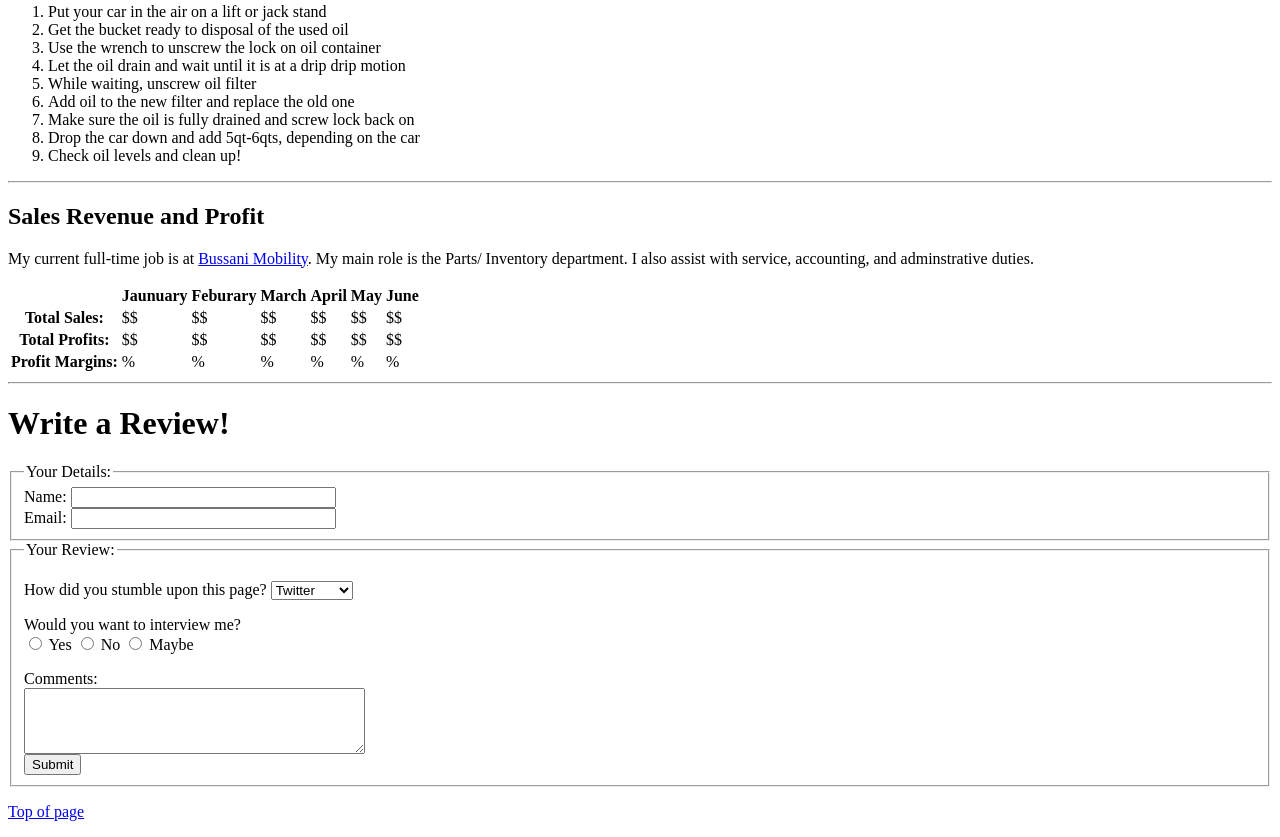
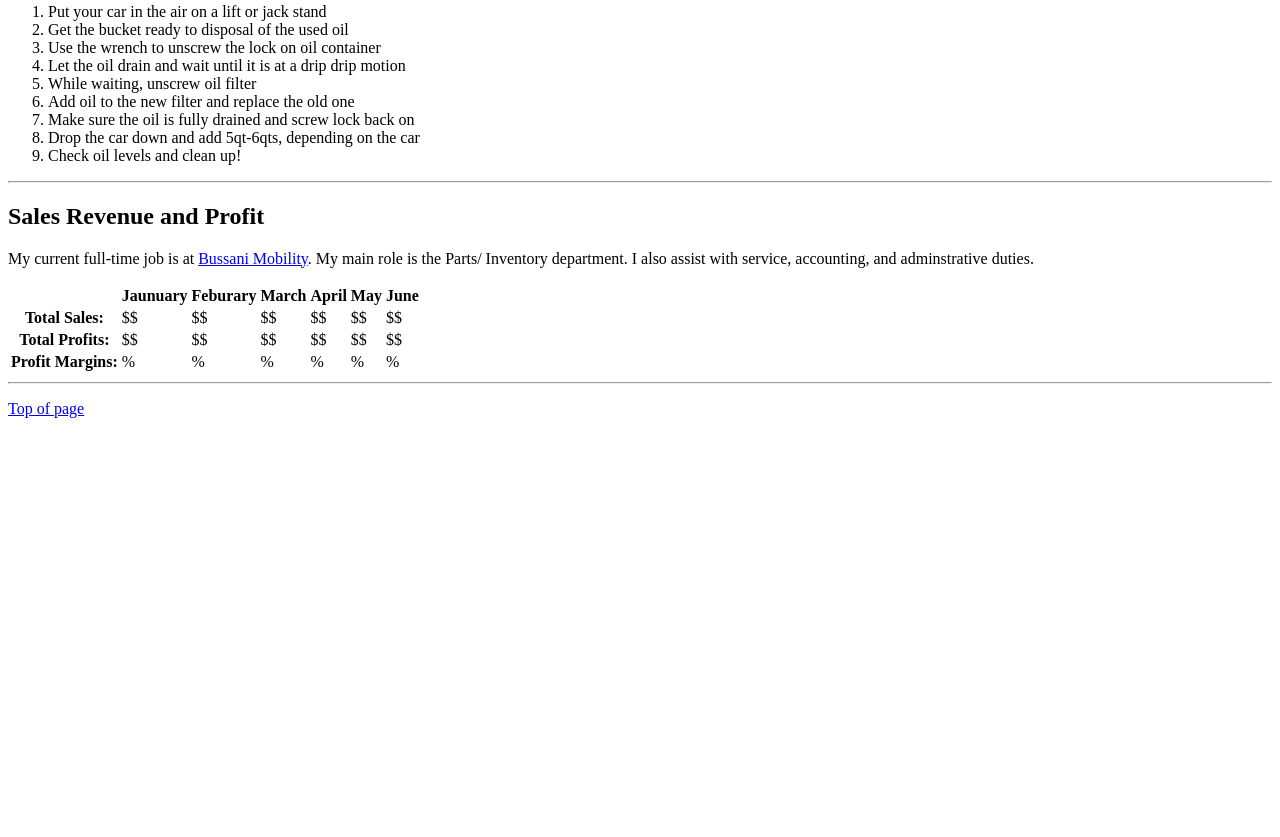
Before and after one commit to ctran930/Portfolio, a plain HTML site: page index.html in a window 1280 px wide. Shown: the part 1531-2368 px from the top of the page. After the commit the page ends 1965 px from the top, so only its background shows below. Drawn offline with Linux system fonts and the light colour scheme.

Commit message:
Update index.html

```diff
--- a/index.html
+++ b/index.html
@@ -159,80 +159,6 @@
     </table>
 
     <hr />
-    <h1>Write a Review!</h1>
-    <!--- start of the forms chapter                                                            -->
-
-    <form action="http://www.example.com/review.php" method="get">
-        <fieldset>
-            <legend>
-                Your Details:
-            </legend>
-            <label>
-                Name:
-                <input type="text" name="name" size="30" maxlength="100">
-            </label>
-            <br />
-            <label>
-                Email:
-                <input type="email" name"email" size="30" maxlength="100">
-            </label>
-            <br />
-        </fieldset>
-
-        <fieldset>
-            <legend>
-                Your Review:
-            </legend>
-            <p>
-                <label for="hear-about">How did you stumble upon this page?
-                </label>
-                <select name="referrer" id="hear-about">
-                    <option value="twitter">Twitter</option>
-                    <option value="instagram">Instagram</option>
-                    <option value="friend">Friend</option>
-                    <option value="other">Other</option>
-                </select>
-            </p>
-            <p>
-            Would you want to interview me?
-            <br />
-            <label>
-                <input type="radio" name"rating" value="yes" />
-                Yes
-            </label>
-            <label>
-                <input type="radio" name="rating" value="no" />
-                No
-            </label>
-            <label>
-                <input type="radio" name="rating" value="maybe" />
-                Maybe
-            </label>
-            </p>
-            <label for="comments">
-                Comments:
-            </label>
-            <br />
-            <textarea rows="4" cols="40" id="comments">
-            </textarea>
-            <br />
-            <input type="submit" value="Submit" />
-        </fieldset>
-
-
-
-
-    </form>
-
-
-
-
-
-
-
-
-
-
 
     <p><a href="#top">Top of page</a></p>
     </body>
```
